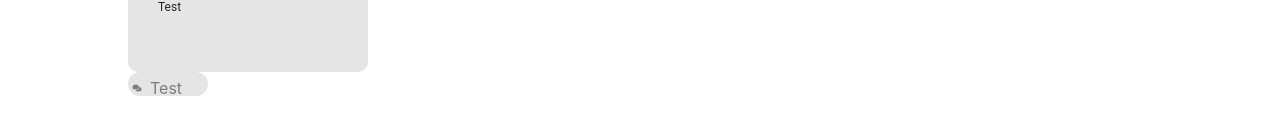
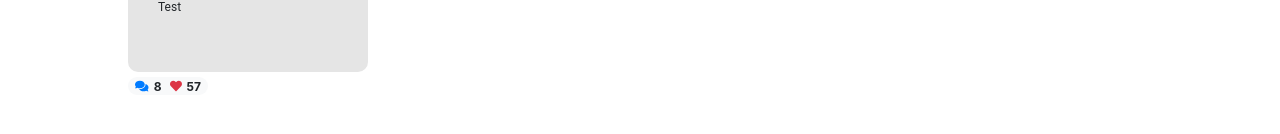
Before and after one commit to AJUnsworth/Assignment3AIP, a React (Create React App) app in the folder client/: page / in a window 1280 px wide. Shown: the part 356-490 px from the top of the page. Built offline with nearby package versions, Linux system fonts and the light colour scheme; the HTML template or start-up script is replaced by a standard one.

Commit message:
Refactor reaction counter with bootstrap components and styles

```diff
--- a/client/src/components/ReactionCounter.css
+++ b/client/src/components/ReactionCounter.css
@@ -1,11 +1,7 @@
-.reactionCounter {
-    height: 24px;
-    width: 80px;
-    background-color: #E5E5E5;
-    border-radius: 12px;
+.iconSpacing {
+    margin-right: 5px;
 }
 
-.elementSpacing {
-    padding: 4px;
-    color: #7D7D7D;
+.rhsIcon {
+    margin-left: 8px;
 }
--- a/client/src/components/ReactionCounter.js
+++ b/client/src/components/ReactionCounter.js
@@ -1,15 +1,18 @@
 import React from 'react';
 import './ReactionCounter.css';
 import { FontAwesomeIcon } from '@fortawesome/react-fontawesome'
-import { faComments } from '@fortawesome/free-solid-svg-icons'
+import { faComments, faHeart } from '@fortawesome/free-solid-svg-icons'
+import Badge from 'react-bootstrap/Badge'
 
 export class ReactionCounter extends React.Component {
     render() {
         return (
-            <div class="reactionCounter">
-                <FontAwesomeIcon icon={faComments} className="elementSpacing"/>
-                <label className="elementSpacing">Test</label>
-            </div>
+            <Badge pill variant="light">
+                <FontAwesomeIcon icon={faComments} className="iconSpacing lhsIcon text-primary"/>
+                8
+                <FontAwesomeIcon icon={faHeart} className="iconSpacing rhsIcon text-danger"/>
+                57
+            </Badge>
         );
     }
 }
```
